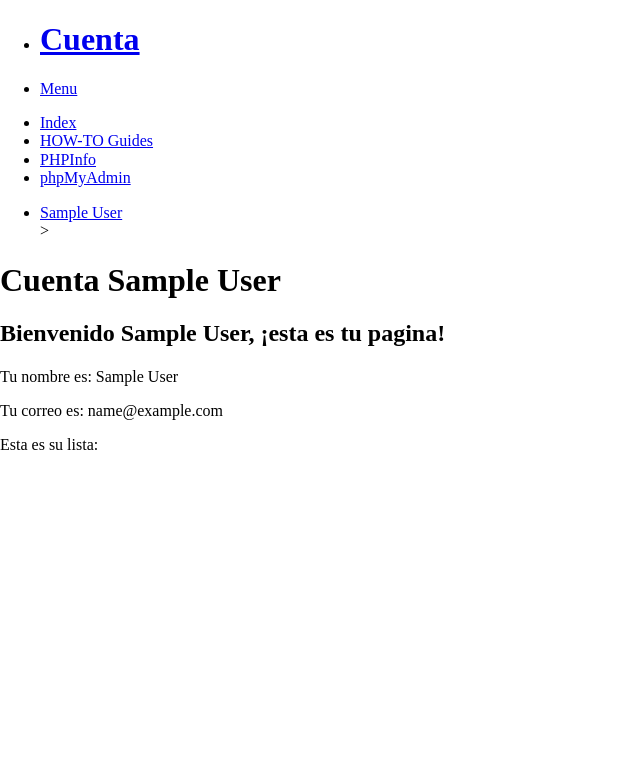
After one commit to doorkaz/INF239-Bases-de-datos, a PHP site: page /cuenta.php in a window 1280 px wide. The commit adds this page. Shown: the top 783 px of the page, without its empty margins (0-640 px from the left). Run offline with PHP 8.4, Linux system fonts and the light colour scheme; the visitor is signed in with stand-in values (Sample User, id 1); some libraries are stand-ins or nearby versions.

Commit message:
Changes to be committed: 	new file:   PHP/cuenta.php 	renamed:    mitarea/PHP/db_conn.php -> PHP/db_conn.php 	renamed:    mitarea/PHP/index.php -> PHP/index.php 	renamed:    mitarea/PHP/login.php -> PHP/login.php 	new file:   PHP/wishlist.php

```diff
--- /dev/null
+++ b/PHP/cuenta.php
@@ -0,0 +1,97 @@
+<script src="//code.jquery.com/jquery-1.10.2.min.js"></script>
+<script src="/dashboard/javascripts/all.js" type="text/javascript"></script>
+<?php
+	session_start();
+	if(!ISSET($_SESSION['Correo'])){
+		header('location:login.php');
+	}
+?>
+<html lang="en">
+  <head>
+    <meta charset="utf-8">
+    <!-- Always force latest IE rendering engine or request Chrome Frame -->
+    <meta content="IE=edge,chrome=1" http-equiv="X-UA-Compatible">
+    <meta name="viewport" content="width=device-width, initial-scale=1.0" />
+
+    <!-- Use title if it's in the page YAML frontmatter -->
+    <title>Tarea</title>
+
+
+    <link href="/dashboard/stylesheets/normalize.css" rel="stylesheet" type="text/css" /><link href="/dashboard/stylesheets/all.css" rel="stylesheet" type="text/css" />
+    <link href="//cdnjs.cloudflare.com/ajax/libs/font-awesome/3.1.0/css/font-awesome.min.css" rel="stylesheet" type="text/css" />
+
+    <script src="/dashboard/javascripts/modernizr.js" type="text/javascript"></script>
+
+
+
+
+  </head>
+
+  <body class="index">
+
+    <header class="header contain-to-grid">
+      <nav class="top-bar" data-topbar>
+        <ul class="title-area">
+          <li class="name">
+            <h1><a href="/mitarea/index.html">Cuenta</a></h1>
+          </li>
+          <li class="toggle-topbar menu-icon">
+            <a href="#">
+              <span>Menu</span>
+            </a>
+          </li>
+        </ul>
+
+        <section class="top-bar-section">
+          <!-- Left Nav Section -->
+          <ul class="left">
+              <li class="item "><a href="/mitarea/PHP/index.php">Index</a></li>
+              <li class="item "><a href="/mitarea/index.html">HOW-TO Guides</a></li>
+              <li class="item "><a target="_blank" href="/dashboard/phpinfo.php">PHPInfo</a></li>
+              <li class="item "><a href="/mitarea/index.html">phpMyAdmin</a></li>
+          </ul>
+          <ul class="right">
+            <li class="item "><a href="/mitarea/cuenta.html"><?=$_SESSION['Nombre']?></a></li>>
+          </ul>
+        </section>
+      </nav>
+    </header>
+
+    <div class="wrapper">
+      <div class="hero">
+  <div class="row">
+    <div class="large-12 columns">
+      <h1>
+        Cuenta <span><?=$_SESSION['Nombre']?></span></h1>
+    </div>
+
+  </div>
+</div>
+<div class="row">
+  <div class="large-12 columns">
+    <h2>Bienvenido <?=$_SESSION['Nombre']?>, ¡esta es tu pagina!</h2>
+  </div>
+</div>
+<div class="row">
+  <div class="large-12 columns">
+    <p>
+      Tu nombre es: <?=$_SESSION['Nombre']?>
+    </p>
+    <p>
+      Tu correo es: <?=$_SESSION['Correo']?>
+    </p>
+    <p>
+    Esta es su lista:
+    </p>
+  </div>
+</div>
+
+
+
+    </div>
+
+    <footer class="footer row">
+    </footer>
+
+  </body>
+</html>
```
Also changed, not shown: PHP/db_conn.php (added, +18 -0 lines), PHP/index.php (renamed from mitarea/PHP/index.php, +3 -31 lines), PHP/login.php (added, +85 -0 lines), PHP/wishlist.php (added, +87 -0 lines), mitarea/PHP/db_conn.php (deleted, +0 -17 lines), mitarea/PHP/login.php (deleted, +0 -85 lines).
